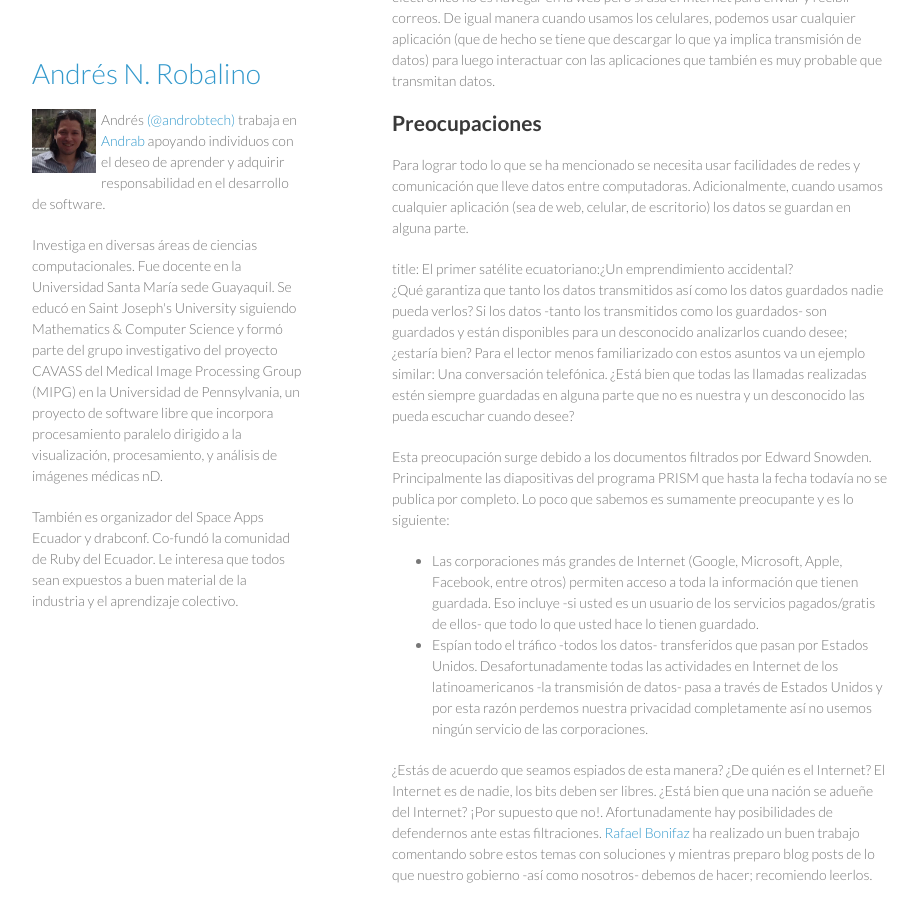
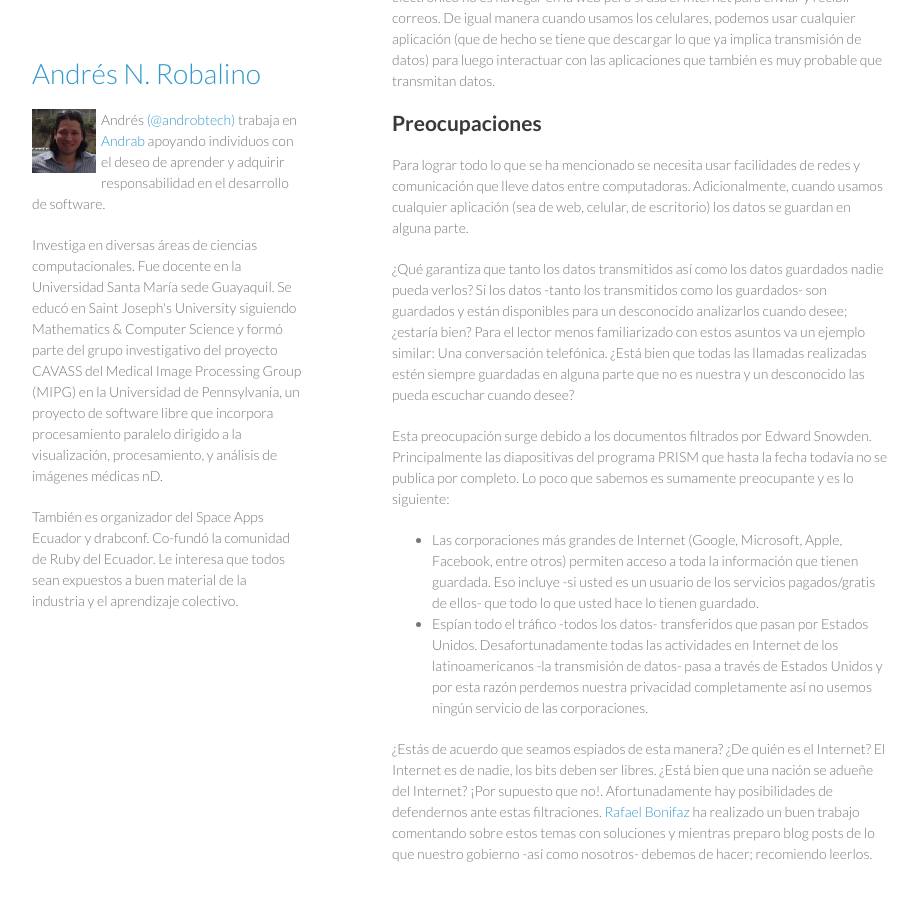
Before and after one commit to andrasio/androbtech.github.io, a Jekyll site: the page built from _posts/2013-07-02-Caso-Snowden-Parte-1-La-Necesidad-de-Whistleblowers-y-La-Gravedad-del-Espionaje-Informatico.html, in a window 1280 px wide and 900 px high, scrolled down 4136 px. Shown: the whole window, without its empty margins (178-1096 px from the left). Built offline with Jekyll 4.4.1, drawn with Linux system fonts in a browser that asks for light colours; comment, search, counter and statistics services are not loaded.

Commit message:
mezcla accidental del titulo de otro post

```diff
--- a/_posts/2013-07-02-Caso-Snowden-Parte-1-La-Necesidad-de-Whistleblowers-y-La-Gravedad-del-Espionaje-Informatico.html
+++ b/_posts/2013-07-02-Caso-Snowden-Parte-1-La-Necesidad-de-Whistleblowers-y-La-Gravedad-del-Espionaje-Informatico.html
@@ -40,7 +40,7 @@ title: Caso Snowden (Parte 1):La Necesidad de Whistleblowers y la Gravedad del E
 <p>Nuestra dependencia a estas computadoras "interesantes" está casi al 100%. Cualquier computadora que requiera interacción con un humano necesita guardar la información en alguna parte. ¡Discos duros! Pasaron los años y las piezas que necesita una computadora para guardar datos (discos duros) bajan de precio agresivamente. Paralelamente a medida que los precios bajaran; la web (navegar, páginas web, aplicaciones web) se popularizó de manera exorbitante. </p>
 <p>Evolucionó la forma como interactuamos. Practicamente en la web nos expresamos socialmente. Esto solamente es un aspecto de nuestra actividad pues el correo electrónico no es navegar en la web pero si usa el Internet para enviar y recibir correos. De igual manera cuando usamos los celulares, podemos usar cualquier aplicación (que de hecho se tiene que descargar lo que ya implica transmisión de datos) para luego interactuar con las aplicaciones que también es muy probable que transmitan datos.</p>
 <h2><a name="preocupaciones" class="anchor" href="#preocupaciones"><span class="mini-icon mini-icon-link"></span></a>Preocupaciones</h2>
-<p>Para lograr todo lo que se ha mencionado se necesita usar facilidades de redes y comunicación que lleve datos entre computadoras. Adicionalmente, cuando usamos cualquier aplicación (sea de web, celular, de escritorio) los datos se guardan en alguna parte. </p>title: El primer satélite ecuatoriano:¿Un emprendimiento accidental?
+<p>Para lograr todo lo que se ha mencionado se necesita usar facilidades de redes y comunicación que lleve datos entre computadoras. Adicionalmente, cuando usamos cualquier aplicación (sea de web, celular, de escritorio) los datos se guardan en alguna parte. </p>
 <p>¿Qué garantiza que tanto los datos transmitidos así como los datos guardados nadie pueda verlos? Si los datos -tanto los transmitidos como los guardados- son guardados y están disponibles para un desconocido analizarlos cuando desee; ¿estaría bien? Para el lector menos familiarizado con estos asuntos va un ejemplo similar: Una conversación telefónica. ¿Está bien que todas las llamadas realizadas estén siempre guardadas en alguna parte que no es nuestra y un desconocido las pueda escuchar cuando desee?</p>
 <p>Esta preocupación surge debido a los documentos filtrados por Edward Snowden. Principalmente las diapositivas del programa PRISM que hasta la fecha todavía no se publica por completo. Lo poco que sabemos es sumamente preocupante y es lo siguiente:</p>
 <ul>
```
